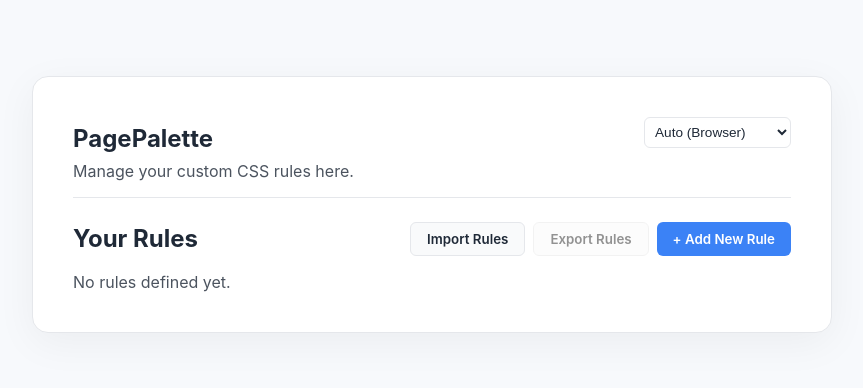
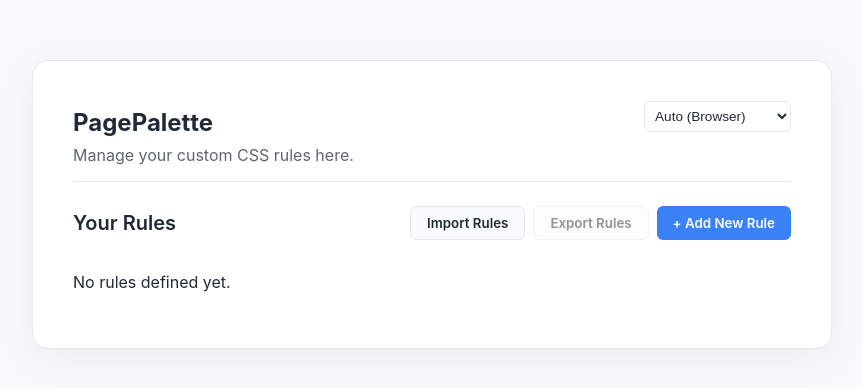
Before and after one commit to maiklindner/PagePalette, a browser extension: page src/options.html in a window 1280 px wide. Shown: the part 196-584 px from the top of the page, without its empty margins (208-1071 px from the left). Drawn offline with Linux system fonts and the light colour scheme.

Commit message:
refactor(options): consolidate styling and update i18n references

```diff
--- a/src/options.css
+++ b/src/options.css
@@ -73,18 +73,27 @@
   padding-bottom: var(--spacing-md);
 }
 
-h1, h2, p {
+h1, h2 {
+  color: var(--text-color);
   margin: 0;
 }
 
 h1 {
   font-size: 24px;
+  font-weight: 700;
   margin-bottom: var(--spacing-sm);
 }
 
-p {
-  color: var(--text-color);
-  opacity: 0.8;
+h2 {
+  font-size: 20px;
+  font-weight: 600;
+}
+
+p#optionsDesc {
+  color: var(--label-color);
+  opacity: 0.9;
+  margin-top: 0;
+  margin-bottom: 0;
 }
 
 .hidden {
--- a/src/options.html
+++ b/src/options.html
@@ -1,5 +1,5 @@
 <!DOCTYPE html>
-<html>
+<html lang="en">
 <head>
   <meta charset="UTF-8">
   <title>PagePalette</title>
@@ -21,7 +21,7 @@
         </select>
       </div>
       <h1 id="titleH1">PagePalette</h1>
-      <p id="descText">Manage your custom CSS rules here.</p>
+      <p id="optionsDesc">Manage your custom CSS rules here.</p>
     </header>
 
     <main>
--- a/src/options.js
+++ b/src/options.js
@@ -100,7 +100,7 @@
 function localizeHtmlPage() {
   document.title = getMessage('optionsTitle');
   document.getElementById('titleH1').textContent = getMessage('extName');
-  document.getElementById('descText').textContent = getMessage('optionsDesc');
+  document.getElementById('optionsDesc').textContent = getMessage('optionsDesc');
   document.querySelector('.rules-header h2').textContent = getMessage('optionsYourRules');
   document.getElementById('addNewBtn').textContent = getMessage('optionsAddNew');
   document.getElementById('exportBtn').textContent = getMessage('optionsBtnExport');
```
